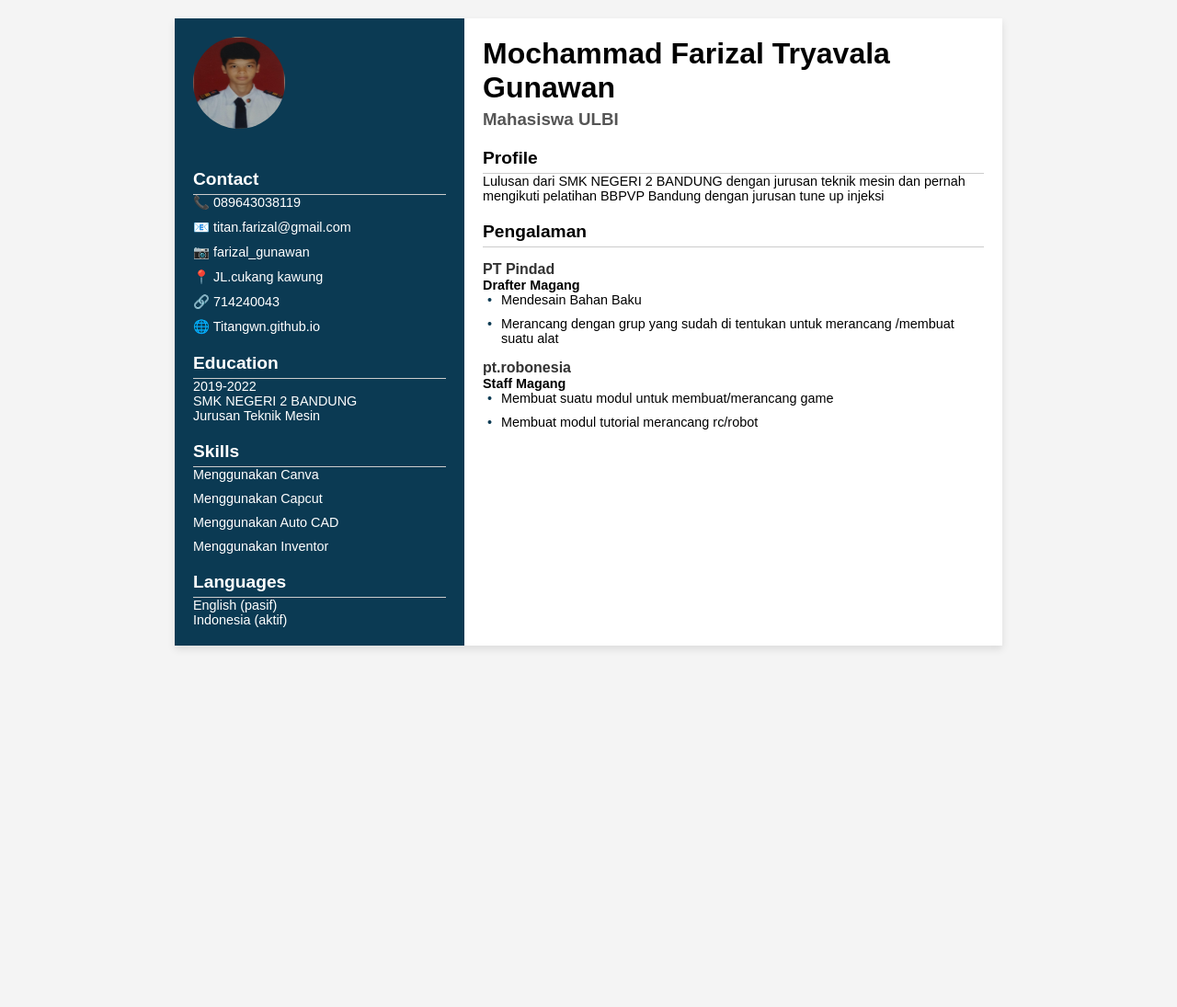
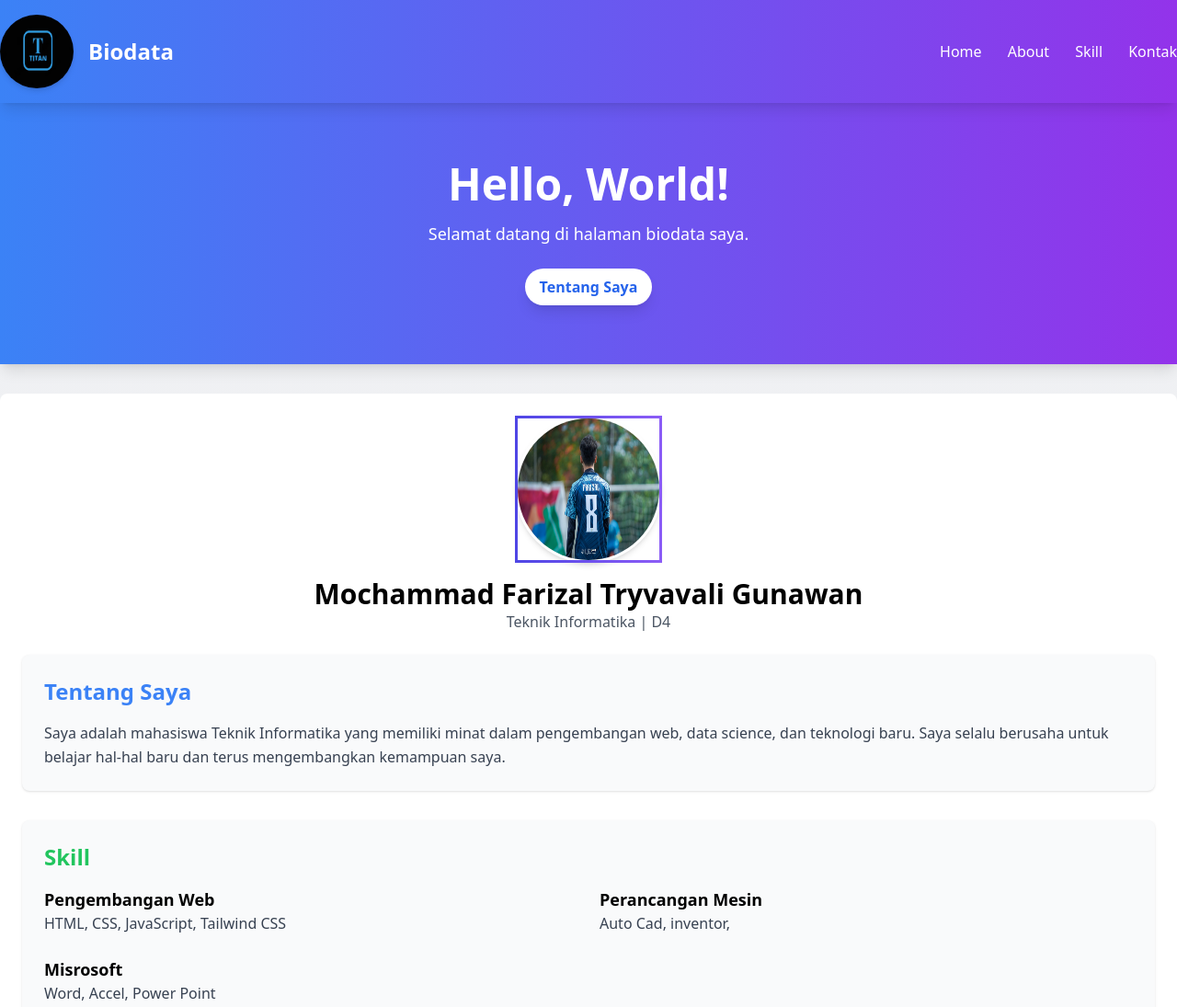
Before and after one commit to Titangnwn/titangnwn.github.io, a plain HTML site: page index.html in a window 1280 px wide. Shown: the top 1095 px of the page at 92% size. Before the commit the page ends 800 px from the top, so only its background shows below. Drawn offline with nearby package versions, Linux system fonts and the light colour scheme.

Commit message:
PERUBAHAn

```diff
--- a/index.html
+++ b/index.html
@@ -1,64 +1,170 @@
 <!DOCTYPE html>
 <html lang="en">
 <head>
-  <meta charset="UTF-8">
-  <meta name="viewport" content="width=device-width, initial-scale=1.0">
-  <title>Portfolio</title>
-  <link rel="stylesheet" href="poto/style.css">
+    <meta charset="UTF-8">
+    <meta name="viewport" content="width=device-width, initial-scale=1.0">
+    <title>Biodata</title>
+    <script src="https://cdn.tailwindcss.com"></script>
+    <style>
+        @keyframes fadeIn {
+            from {
+                opacity: 0;
+            }
+            to {
+                opacity: 1;
+            }
+        }
+        .fade-in {
+            animation: fadeIn 1s ease-in-out;
+        }
+
+        @keyframes bounceIn {
+            0%, 20%, 50%, 80%, 100% {
+                transform: translateY(0);
+            }
+            40% {
+                transform: translateY(-30px);
+            }
+            60% {
+                transform: translateY(-15px);
+            }
+        }
+        .bounce-in {
+            animation: bounceIn 1s;
+        }
+
+        @keyframes slideInUp {
+            from {
+                transform: translateY(100%);
+            }
+            to {
+                transform: translateY(0);
+            }
+        }
+        .slide-in-up {
+            animation: slideInUp 1s ease-out;
+        }
+
+        @keyframes zoomIn {
+            from {
+                transform: scale(0);
+            }
+            to {
+                transform: scale(1);
+            }
+        }
+        .zoom-in {
+            animation: zoomIn 0.5s ease-in-out;
+        }
+
+        .hover-underline-animation {
+            display: inline-block;
+            position: relative;
+        }
+        .hover-underline-animation:after {
+            content: '';
+            position: absolute;
+            width: 100%;
+            transform: scaleX(0);
+            height: 2px;
+            bottom: 0;
+            left: 0;
+            background-color: currentColor;
+            transform-origin: bottom right;
+            transition: transform 0.25s ease-out;
+        }
+        .hover-underline-animation:hover:after {
+            transform: scaleX(1);
+            transform-origin: bottom left;
+        }
+
+        .gradient-border {
+            border: 3px solid;
+            border-image-slice: 1;
+            border-width: 3px;
+            border-image-source: linear-gradient(to right, #4f46e5, #8b5cf6);
+        }
+    </style>
 </head>
-<body>
-  <div class="container">
-    <!-- Left Column -->
-    <div class="left-column">
-        <img src="poto/pasfoto.jpeg" alt="profile-photo" class="profile-photo">
-      <h2>Contact</h2>
-      <ul class="contact-info">
-        <li>📞 089643038119</li>
-        <li>📧 titan.farizal@gmail.com</li>
-        <li>📷 farizal_gunawan</li>
-        <li>📍 JL.cukang kawung</li>
-        <li>🔗 714240043</li>
-        <li>🌐 <a href="https://Titangwn.github.io">Titangwn.github.io</a></li>
-      </ul>
+<body class="bg-gradient-to-b from-gray-100 to-gray-200 font-sans">
+    <nav class="bg-gradient-to-r from-blue-500 to-purple-600 text-white py-4 shadow-lg sticky top-0 z-50 fade-in">
+        <div class="container mx-auto flex justify-between items-center">
+            <div class="flex items-center space-x-4">
+                <img src="TITAN.jpg" alt="Logo" class="w-20 h-20 rounded-full shadow-md bounce-in">
+                <a href="#" class="text-2xl font-bold hover-underline-animation">Biodata</a>
+            </div>
+            <div class="space-x-6">
+                <a href="#home" class="hover:text-gray-300 hover-underline-animation">Home</a>
+                <a href="#about" class="hover:text-gray-300 hover-underline-animation">About</a>
+                <a href="#skills" class="hover:text-gray-300 hover-underline-animation">Skill</a>
+                <a href="#kontak" class="hover:text-gray-300 hover-underline-animation">Kontak</a>
+            </div>
+        </div>
+    </nav>
 
-      <h2>Education</h2>
-      <p>2019-2022<br>SMK NEGERI 2 BANDUNG<br>Jurusan Teknik Mesin</p>
+    <header id="home" class="bg-gradient-to-r from-blue-500 to-purple-600 text-white py-16 shadow-lg fade-in slide-in-up">
+        <div class="container mx-auto text-center">
+            <h1 class="text-5xl font-extrabold">Hello, World!</h1>
+            <p class="text-lg mt-4">Selamat datang di halaman biodata saya.</p>
+            <a href="#home" class="mt-6 inline-block bg-white text-blue-600 font-bold py-2 px-4 rounded-full shadow-lg hover:bg-gray-200 transform hover:scale-105 transition">Tentang Saya</a>
+        </div>
+    </header>
 
-      <h2>Skills</h2>
-      <ul class="skills">
-        <li>Menggunakan Canva</li>
-        <li>Menggunakan Capcut</li>
-        <li>Menggunakan Auto CAD</li>
-        <li>Menggunakan Inventor</li>
-      </ul>
+    <main class="container mx-auto my-8 p-6 bg-white rounded-lg shadow-lg fade-in">
+        <div class="text-center mb-6">
+            <img src="saya.jpg" alt="Foto Profil" class="w-40 h-40 mx-auto rounded-full shadow-md gradient-border">
+            <h2 class="text-3xl font-semibold mt-4">Mochammad Farizal Tryvavali Gunawan</h2>
+            <p class="text-gray-600">Teknik Informatika | D4</p>
+        </div>
 
-      <h2>Languages</h2>
-      <p>English (pasif)<br>Indonesia (aktif)</p>
-    </div>
+        <section id="about" class="mb-8 bg-gray-50 p-6 rounded-lg shadow fade-in slide-in-up">
+            <h3 class="text-2xl font-bold mb-4 text-blue-500">Tentang Saya</h3>
+            <p class="text-gray-700 leading-relaxed">
+                Saya adalah mahasiswa Teknik Informatika yang memiliki minat dalam pengembangan web, data science, dan teknologi baru. Saya selalu berusaha untuk belajar hal-hal baru dan terus mengembangkan kemampuan saya.
+            </p>
+        </section>
 
-    <!-- Right Column -->
-    <div class="right-column">
-      <h1>Mochammad Farizal Tryavala Gunawan</h1>
-      <h3>Mahasiswa ULBI</h3>
+        <section id="skills" class="mb-8 bg-gray-50 p-6 rounded-lg shadow fade-in slide-in-up">
+            <h3 class="text-2xl font-bold mb-4 text-green-500">Skill</h3>
+            <div class="grid grid-cols-1 sm:grid-cols-2 gap-6">
+                <div>
+                    <h4 class="text-lg font-semibold">Pengembangan Web</h4>
+                    <p class="text-gray-700">HTML, CSS, JavaScript, Tailwind CSS</p>
+                </div>
+                <div>
+                    <h4 class="text-lg font-semibold">Perancangan Mesin</h4>
+                    <p class="text-gray-700">Auto Cad, inventor,</p>
+                </div>
+                <div>
+                    <h4 class="text-lg font-semibold">Misrosoft</h4>
+                    <p class="text-gray-700">Word, Accel, Power Point</p>
+                </div>
+            </div>
+        </section>
 
-      <h2>Profile</h2>
-      <p>Lulusan dari SMK NEGERI 2 BANDUNG dengan jurusan teknik mesin dan pernah mengikuti pelatihan BBPVP Bandung dengan jurusan tune up injeksi</p>
+        <section class="mb-8 bg-gray-50 p-6 rounded-lg shadow fade-in slide-in-up">
+            <h3 class="text-2xl font-bold mb-4 text-purple-500">Informasi Kontak</h3>
+            <ul class="text-gray-700 space-y-2">
+                <li><strong>Email:</strong> <a href="mailto:titan.farizal@gmail.com" class="text-blue-500 hover:underline">titan.farizal@gmail.com</a></li>
+                <li><strong>Telepon:</strong> 089643038119</li>
+                <li><strong>Alamat:</strong> Bandung, Indonesia</li>
+            </ul>
+        </section>
 
-      <h2>Pengalaman</h2>
-      <h4>PT Pindad</h4>
-      <p><strong>Drafter Magang</strong></p>
-      <ul>
-        <li>Mendesain Bahan Baku</li>
-        <li>Merancang dengan grup yang sudah di tentukan untuk merancang /membuat suatu alat</li>
-      </ul>
+        <section id="kontak" class="bg-gray-50 p-6 rounded-lg shadow fade-in slide-in-up">
+            <h3 class="text-2xl font-bold mb-4 text-green-500">Media Sosial</h3>
+            <div class="flex justify-center gap-6">
+                <a href="https://www.tiktok.com" class="bg-blue-500 text-white px-4 py-2 rounded-full shadow hover:bg-blue-600 transform hover:scale-105 transition">TikTok</a>
+                <a href="https://www.instagram.com/farizal_gunawan?igsh=dW4yZTBvdzg2cWN1" class="bg-pink-500 text-white px-4 py-2 rounded-full shadow hover:bg-pink-600 transform hover:scale-105 transition">Instagram</a>
+                <a href="https://github.com/Titangnwn" class="bg-gray-800 text-white px-4 py-2 rounded-full shadow hover:bg-gray-900 transform hover:scale-105 transition">GitHub</a>
+            </div>
+        </section>
+    </main>
 
-      <h4>pt.robonesia</h4>
-      <p><strong>Staff Magang</strong></p>
-      <ul>
-        <li>Membuat suatu modul untuk membuat/merancang game</li>
-        <li>Membuat modul tutorial merancang rc/robot</li>
-      </ul>
-    </div>
-  </div>
+    <footer class="bg-gray-800 text-white py-6 mt-8 fade-in">
+        <div class="container mx-auto text-center">
+            <p>&copy; 2025 Farizal. Semua Hak Dilindungi.</p>
+        </div>
+    </footer>
 </body>
 </html>
--- a/poto/style.css
+++ /dev/null
@@ -1,115 +0,0 @@
-/* styles.css */
-
-* {
-    box-sizing: border-box;
-    margin: 0;
-    padding: 0;
-    font-family: Arial, sans-serif;
-  }
-
-  body {
-    background-color: #f4f4f4;
-    display: flex;
-    justify-content: center;
-    padding: 20px;
-  }
-
-  .container {
-    display: flex;
-    max-width: 900px;
-    width: 100%;
-    background-color: white;
-    box-shadow: 0 4px 8px rgba(0, 0, 0, 0.1);
-  }
-
-  .left-column {
-    background-color: #0b3a53;
-    color: white;
-    padding: 20px;
-    width: 35%;
-  }
-
-  .profile-photo {
-    width: 100px;
-    height: 100px;
-    border-radius: 50%;
-    margin-bottom: 20px;
-  }
-
-  .contact-info,
-  .skills {
-    list-style: none;
-    margin-bottom: 20px;
-  }
-
-  .contact-info li,
-  .skills li {
-    margin-bottom: 10px;
-  }
-
-  .left-column h2 {
-    margin-top: 20px;
-    font-size: 1.2em;
-    border-bottom: 1px solid #ccc;
-    padding-bottom: 5px;
-  }
-
-  .left-column p,
-  .left-column ul {
-    font-size: 0.9em;
-  }
-
-  .left-column a {
-    color: #ffffff;
-    text-decoration: none;
-  }
-
-  .right-column {
-    padding: 20px;
-    width: 65%;
-  }
-
-  .right-column h1 {
-    font-size: 2em;
-    margin-bottom: 5px;
-  }
-
-  .right-column h3 {
-    color: #555;
-    margin-bottom: 20px;
-  }
-
-  .right-column h2 {
-    margin-top: 20px;
-    font-size: 1.2em;
-    border-bottom: 1px solid #ccc;
-    padding-bottom: 5px;
-  }
-
-  .right-column h4 {
-    font-size: 1em;
-    margin-top: 15px;
-    color: #333;
-  }
-
-  .right-column p,
-  .right-column ul {
-    font-size: 0.9em;
-  }
-
-  .right-column ul {
-    list-style: none;
-    margin-left: 20px;
-  }
-
-  .right-column ul li {
-    position: relative;
-    margin-bottom: 10px;
-  }
-
-  .right-column ul li::before {
-    content: "•";
-    position: absolute;
-    left: -15px;
-    color: #0b3a53;
-  }
```
Also changed, not shown: TITAN.jpg (added), saya.jpg (added).
